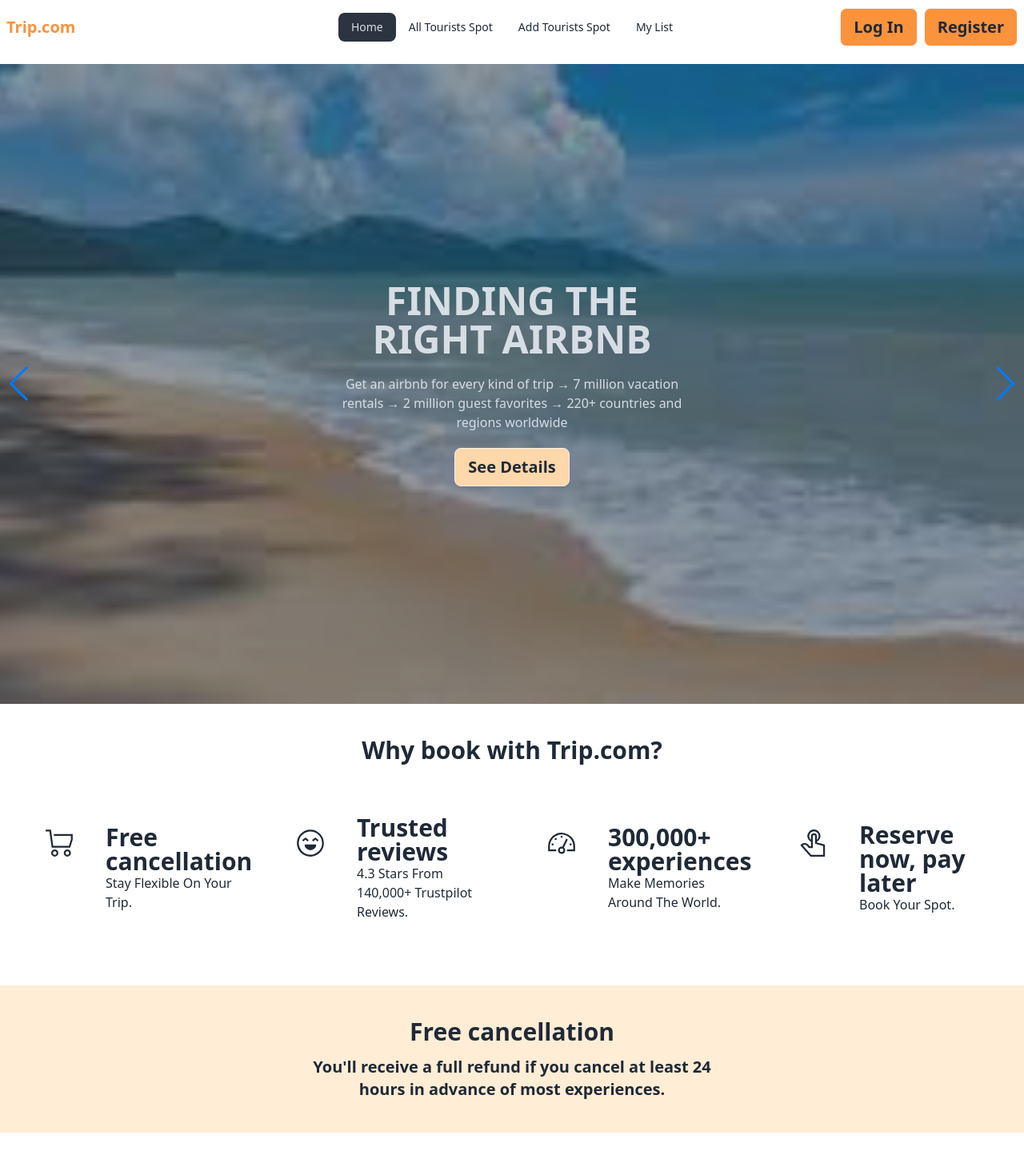
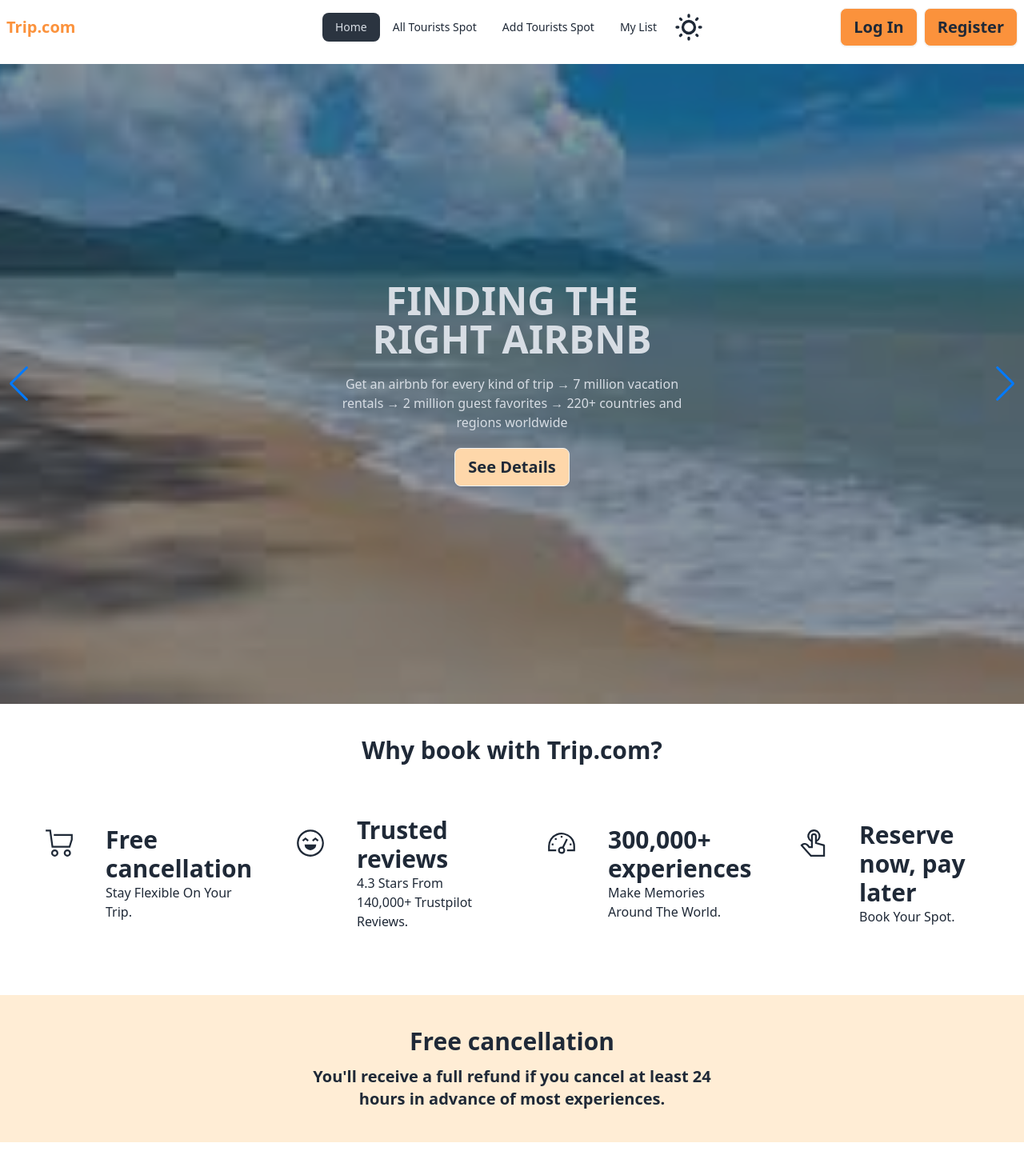
Before and after one commit to MimChowdhury66/PH10-Tourism-Management-client-, a React (Vite) app: page / in a window 1280 px wide. Shown: the top 1454 px of the page at 80% size. Built offline with nearby package versions, Linux system fonts and the light colour scheme; no server answers.

Commit message:
theme-added

```diff
--- a/src/pages/Cancellation/Cancellation.jsx
+++ b/src/pages/Cancellation/Cancellation.jsx
@@ -1,11 +1,14 @@
 import React from 'react';
+import { Slide } from "react-awesome-reveal";
 
 const Cancellation = () => {
     return (
         <div>
+
             <div className='text-center mt-2 lg:mt-10 bg-orange-100 p-10'>
-                <h1 className='lg:text-3xl font-bold'>Free cancellation</h1>
-                <p className='lg:text-xl font-semibold mt-3'>You'll receive a full refund if you cancel at least 24 <br /> hours in advance of most experiences.</p>
+                <Slide>  <h1 className='lg:text-3xl font-bold'>Free cancellation</h1>
+                    <p className='lg:text-xl font-semibold mt-3'>You'll receive a full refund if you cancel at least 24 <br /> hours in advance of most experiences.</p></Slide>
+
             </div>
             <div className='grid lg:flex'>
                 <div className="container flex flex-col w-full max-w-lg p-6 mx-auto divide-y rounded-md dark:divide-gray-300 dark:bg-gray-50 dark:text-gray-800">
--- a/src/pages/Header/Header.jsx
+++ b/src/pages/Header/Header.jsx
@@ -1,10 +1,29 @@
-import { useContext } from "react";
+import { useContext, useEffect, useState } from "react";
 import { Link, NavLink } from "react-router-dom";
 import { AuthContext } from "../../AuthProvider/AuthProvider";
 import { Tooltip } from 'react-tooltip';
 const Header = () => {
     const { logout, user } = useContext(AuthContext);
+    const [theme, setTheme] = useState('light');
 
+    useEffect(() => {
+        localStorage.setItem('theme', theme);
+        const localTheme = localStorage.getItem('theme');
+        document.querySelector('html').setAttribute('data-theme', localTheme)
+    }, [theme])
+
+
+    const handleTheme = (e) => {
+        if (e.target.checked) {
+            setTheme('dark')
+        }
+        else {
+            setTheme('light')
+        }
+        // console.log(e.target.checked)
+
+    }
+    // console.log(theme)
     return (
         <div className="navbar bg-base-100">
             <div className="navbar-start">
@@ -28,6 +47,25 @@
                     <li><NavLink to="/addTouristsSpot">Add Tourists Spot</NavLink></li>
                     <li><NavLink to="/myList">My List</NavLink></li>
                 </ul>
+
+                {/* theme */}
+                <label className="swap swap-rotate">
+
+                    {/* this hidden checkbox controls the state */}
+                    <input onChange={handleTheme} type="checkbox" className="theme-controller"
+
+                    // value="dark"
+                    />
+
+                    {/* sun icon */}
+                    <svg className="swap-off fill-current w-10 h-10" xmlns="http://www.w3.org/2000/svg" viewBox="0 0 24 24"><path d="M5.64,17l-.71.71a1,1,0,0,0,0,1.41,1,1,0,0,0,1.41,0l.71-.71A1,1,0,0,0,5.64,17ZM5,12a1,1,0,0,0-1-1H3a1,1,0,0,0,0,2H4A1,1,0,0,0,5,12Zm7-7a1,1,0,0,0,1-1V3a1,1,0,0,0-2,0V4A1,1,0,0,0,12,5ZM5.64,7.05a1,1,0,0,0,.7.29,1,1,0,0,0,.71-.29,1,1,0,0,0,0-1.41l-.71-.71A1,1,0,0,0,4.93,6.34Zm12,.29a1,1,0,0,0,.7-.29l.71-.71a1,1,0,1,0-1.41-1.41L17,5.64a1,1,0,0,0,0,1.41A1,1,0,0,0,17.66,7.34ZM21,11H20a1,1,0,0,0,0,2h1a1,1,0,0,0,0-2Zm-9,8a1,1,0,0,0-1,1v1a1,1,0,0,0,2,0V20A1,1,0,0,0,12,19ZM18.36,17A1,1,0,0,0,17,18.36l.71.71a1,1,0,0,0,1.41,0,1,1,0,0,0,0-1.41ZM12,6.5A5.5,5.5,0,1,0,17.5,12,5.51,5.51,0,0,0,12,6.5Zm0,9A3.5,3.5,0,1,1,15.5,12,3.5,3.5,0,0,1,12,15.5Z" /></svg>
+
+                    {/* moon icon */}
+                    <svg className="swap-on fill-current w-10 h-10" xmlns="http://www.w3.org/2000/svg" viewBox="0 0 24 24"><path d="M21.64,13a1,1,0,0,0-1.05-.14,8.05,8.05,0,0,1-3.37.73A8.15,8.15,0,0,1,9.08,5.49a8.59,8.59,0,0,1,.25-2A1,1,0,0,0,8,2.36,10.14,10.14,0,1,0,22,14.05,1,1,0,0,0,21.64,13Zm-9.5,6.69A8.14,8.14,0,0,1,7.08,5.22v.27A10.15,10.15,0,0,0,17.22,15.63a9.79,9.79,0,0,0,2.1-.22A8.11,8.11,0,0,1,12.14,19.73Z" /></svg>
+
+                </label>
+                {/* theme end */}
+
             </div>
             <div className="navbar-end">
                 <Tooltip id="my-tooltip" />
--- a/src/pages/WhyUs/WhyUs.jsx
+++ b/src/pages/WhyUs/WhyUs.jsx
@@ -1,9 +1,11 @@
+import { Rotate } from "react-awesome-reveal";
 
 const WhyUs = () => {
     return (
         <div className="lg:mt-10 " >
-            <h1 className="lg:text-3xl font-bold text-center ">Why book with Trip.com?
-            </h1>
+            <Rotate><h1 className="lg:text-3xl font-bold text-center ">Why book with Trip.com?
+            </h1></Rotate>
+
             <section className="p-6 my-6 dark:bg-gray-100 dark:text-gray-800">
                 <div className="container grid grid-cols-1 gap-6 mx-auto sm:grid-cols-2 xl:grid-cols-4">
                     <div className="flex p-4 space-x-4 rounded-lg md:space-x-6 dark:bg-gray-50 dark:text-gray-800">
@@ -15,7 +17,7 @@
                             </svg>
                         </div>
                         <div className="flex flex-col justify-center align-middle">
-                            <p className="text-3xl font-semibold leading-none">Free cancellation
+                            <p className="lg:text-3xl font-semibold leading-none">Free cancellation
                             </p>
                             <p className="capitalize">Stay flexible on your trip.
                             </p>
@@ -31,7 +33,7 @@
                             </svg>
                         </div>
                         <div className="flex flex-col justify-center align-middle">
-                            <p className="text-3xl font-semibold leading-none">Trusted reviews
+                            <p className="lg:text-3xl font-semibold leading-none">Trusted reviews
                             </p>
                             <p className="capitalize">4.3 stars from 140,000+ Trustpilot reviews.</p>
                         </div>
@@ -48,7 +50,7 @@
                             </svg>
                         </div>
                         <div className="flex flex-col justify-center align-middle">
-                            <p className="text-3xl font-semibold leading-none">300,000+ experiences
+                            <p className="lg:text-3xl font-semibold leading-none">300,000+ experiences
                             </p>
                             <p className="capitalize">Make memories around the world.
                             </p>
@@ -61,7 +63,7 @@
                             </svg>
                         </div>
                         <div className="flex flex-col justify-center align-middle">
-                            <p className="text-3xl font-semibold leading-none">Reserve now, pay later
+                            <p className="lg:text-3xl font-semibold leading-none">Reserve now, pay later
                             </p>
                             <p className="capitalize">Book your spot.
                             </p>
--- a/tailwind.config.js
+++ b/tailwind.config.js
@@ -8,4 +8,7 @@
     extend: {},
   },
   plugins: [require("daisyui")],
+  daisyui: {
+    themes: ["light", "dark"],
+  },
 }
```
